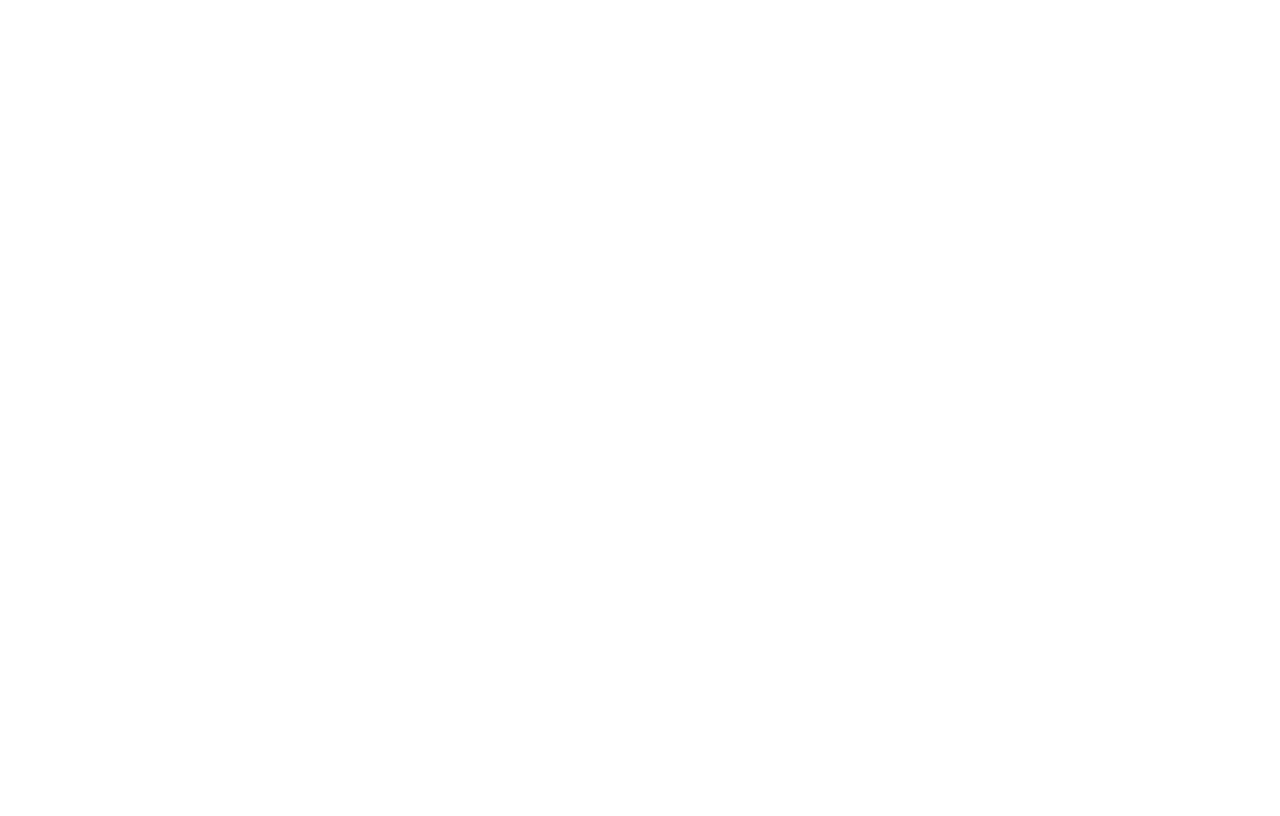
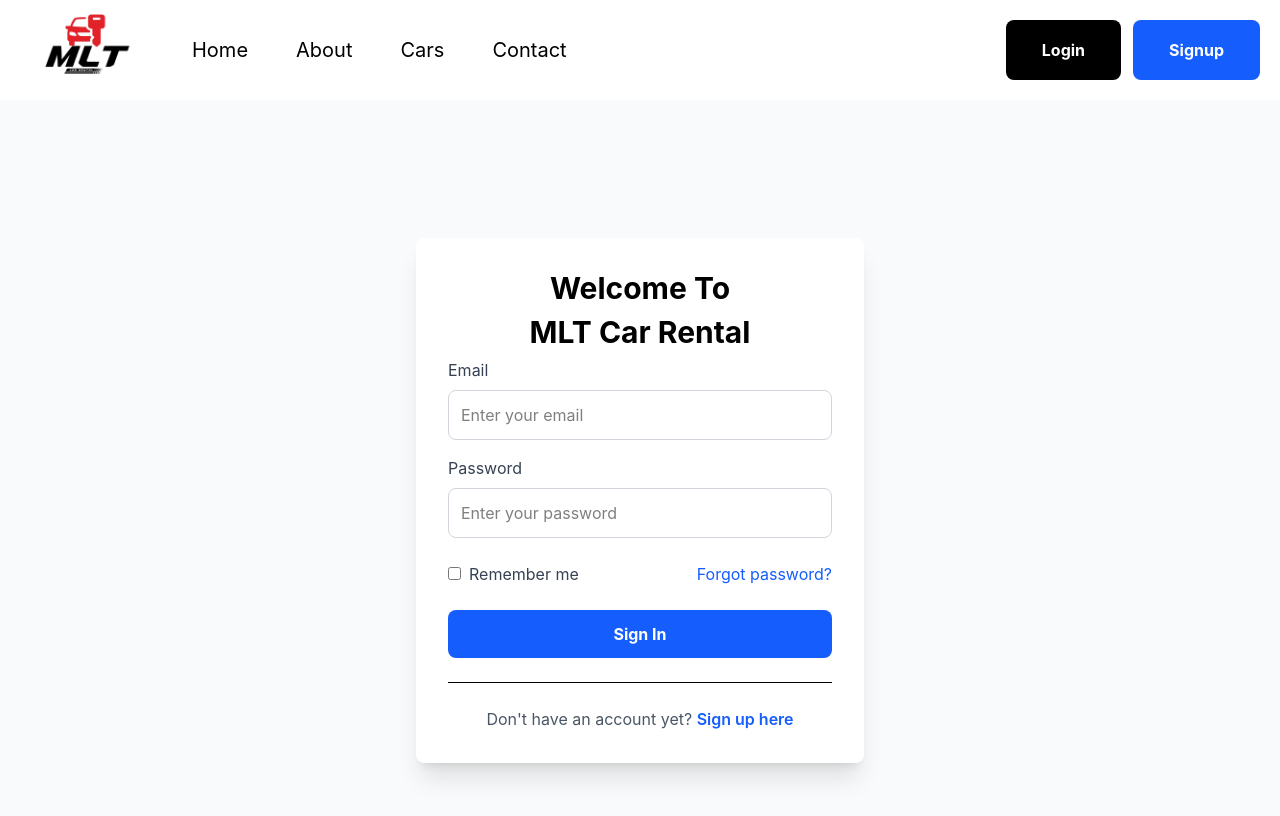
Before and after one commit to Geromeeeeeee/Car-Rental-Website, a React (Vite) app: page /login in a window 1280 px wide. Before the commit this address had no page. Shown: the top 816 px of the page. Built offline with nearby package versions, Linux system fonts and the light colour scheme.

Commit message:
login draft NO SIGN UP YET!
please bakit mukhang fb login POTA

```diff
--- a/src/App.jsx
+++ b/src/App.jsx
@@ -1,5 +1,6 @@
 import { BrowserRouter, Route, Routes } from "react-router-dom"
 import { Landing_Page } from "./landing_page"
+import { Login } from "./login"
 
 function App() {
 
@@ -7,6 +8,7 @@
     <BrowserRouter>
       <Routes>
         <Route path="/" element={<Landing_Page/>}/>
+        <Route path="/login" element={<Login/>}/>
       </Routes>
     </BrowserRouter>
   )
--- /dev/null
+++ b/src/login.jsx
@@ -0,0 +1,111 @@
+import { useState } from "react"
+
+//please anong magandang color T.T
+export function Nav(){
+    return(
+        <nav className="w-full h-[12.5vh] flex justify-between items-center p-5 ">
+            <div className="h-full w-[50%] flex items-center">
+                <img src="/src/assets/MLT_logo.png" alt="Logo" className="h-[200%] aspect-square"/>
+                <div className="flex space-x-6 ml-10">
+                    <a href="#" className="hover:text-gray-500 text-xl px-3 py-2 rounded-lg hover:shadow-md hover:bg-gray-100 transition-all duration-300">Home</a>
+                    <a href="#" className="hover:text-gray-500 text-xl px-3 py-2 rounded-lg hover:shadow-md hover:bg-gray-100 transition-all duration-300">About</a>
+                    <a href="#" className="hover:text-gray-500 text-xl px-3 py-2 rounded-lg hover:shadow-md hover:bg-gray-100 transition-all duration-300">Cars</a>
+                    <a href="#" className="hover:text-gray-500 text-xl px-3 py-2 rounded-lg hover:shadow-md hover:bg-gray-100 transition-all duration-300">Contact</a>
+                </div>
+            </div>
+
+            <div className="log-in w-fit h-full flex gap-3">
+                <a href="/login">
+                    <button className="px-9 py-4.5 bg-black text-white font-bold rounded-lg hover:scale-[1.075] transition duration-150">Login</button>
+                </a>
+                <a href="/signup">
+                    <button className="px-9 py-4.5 bg-blue-600 text-white font-bold rounded-lg hover:scale-[1.075] transition duration-150">Signup</button>
+                </a>
+            </div>
+        </nav>
+    )
+}
+
+export function Login(){
+    const [email, setEmail] = useState("")
+    const [password, setPassword] = useState("")
+    const [error, setError] = useState("")
+
+    const handleLogin = (e) => {
+        e.preventDefault()
+        if(!email || !password){
+            setError("Please fill all fields")
+            return
+        }
+        console.log("Login:", {email, password})
+    }
+
+    return(
+        <>
+            <Nav/>
+            <div className="min-h-screen bg-gray-50 flex items-center justify-center p-5">
+                <div className="bg-white p-8 rounded-lg shadow-xl w-full max-w-md">
+                    <h2 className="text-3xl font-bold text-center mb-2">Welcome To</h2>
+                    <h2 className="text-3xl font-bold text-center mb-2">MLT Car Rental</h2>
+
+                    {error && (
+                        <div className="bg-red-50 border border-red-400 text-red-700 px-4 py-3 rounded mb-4">
+                            {error}
+                        </div>
+                    )}
+
+                    <form onSubmit={handleLogin}>
+                        <div className="mb-4">
+                            <label className="block text-gray-700 mb-2">Email</label>
+                            <input
+                                type="email"
+                                value={email}
+                                onChange={(e)=> setEmail(e.target.value)}
+                                className="w-full p-3 border border-gray-300 rounded-lg focus:outline-none focus:border-blue-500"
+                                placeholder="Enter your email"
+                            />
+                        </div>
+
+                        <div className="mb-6">
+                            <label className="block text-gray-700 mb-2">Password</label>
+                            <input
+                                type="password"
+                                value={password}
+                                onChange={(e)=> setPassword(e.target.value)}
+                                className="w-full p-3 border border-gray-300 rounded-lg focus:outline-none focus:border-blue-500"
+                                placeholder="Enter your password"
+                            />
+                        </div>
+
+                        <div className="flex items-center justify-between mb-6">
+                            <label className="flex items-center">
+                                <input type="checkbox" className="mr-2"/>
+                                <span className="text-gray-700">Remember me</span>
+                            </label>
+                            <a href="#" className="text-blue-600 hover:underline">Forgot password?</a>
+                        </div>
+
+                        <button
+                            type="submit"
+                            className="w-full bg-blue-600 text-white py-3 rounded-lg font-bold hover:bg-blue-700 transition duration-300"
+                        >
+                            Sign In
+                        </button>
+                    </form>
+
+                    <div className="mt-6 text-center border-t pt-6">
+                        <p className="text-gray-600">
+                            Don't have an account yet?{' '}
+                            <a
+                                href="/signup"
+                                className="text-blue-600 font-semibold hover:text-blue-800 hover:underline transition duration-300"
+                            >
+                                Sign up here
+                            </a>
+                        </p>
+                    </div>
+                </div>
+            </div>
+        </>
+    )
+}
```
